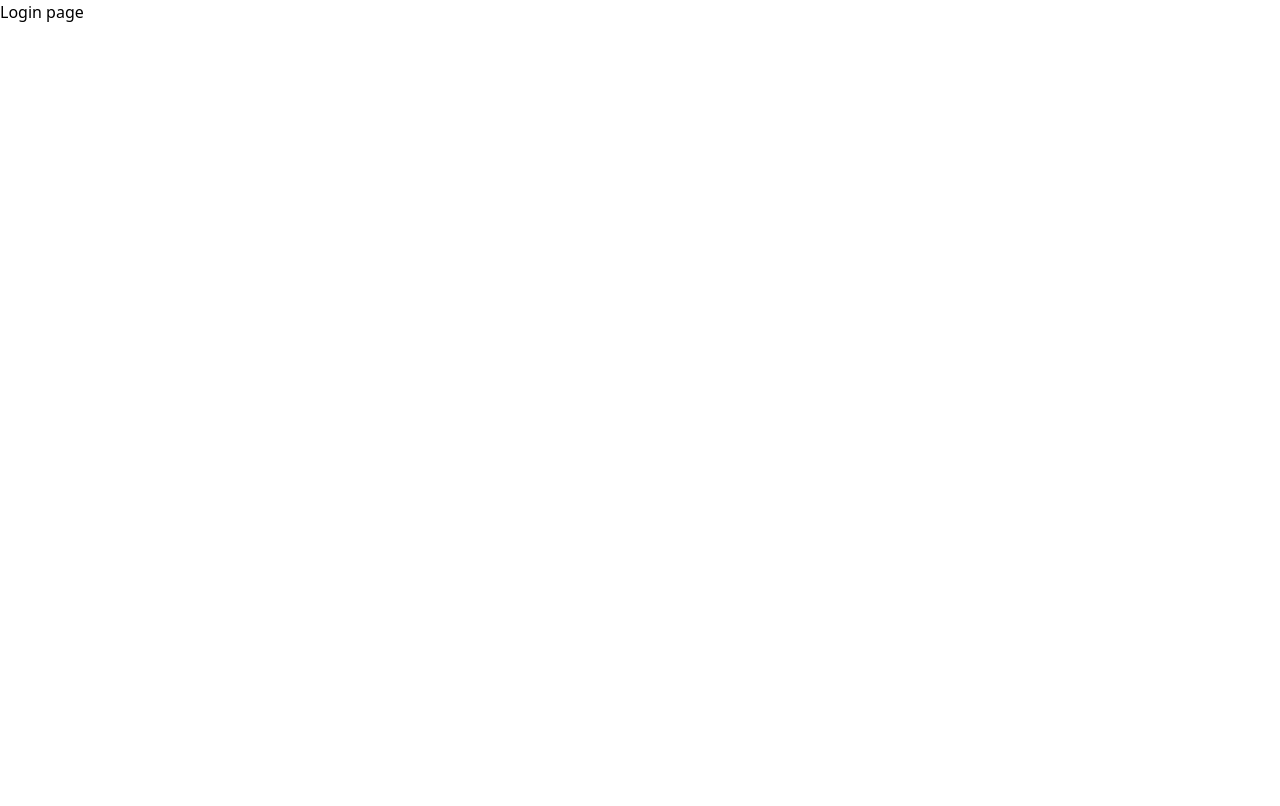
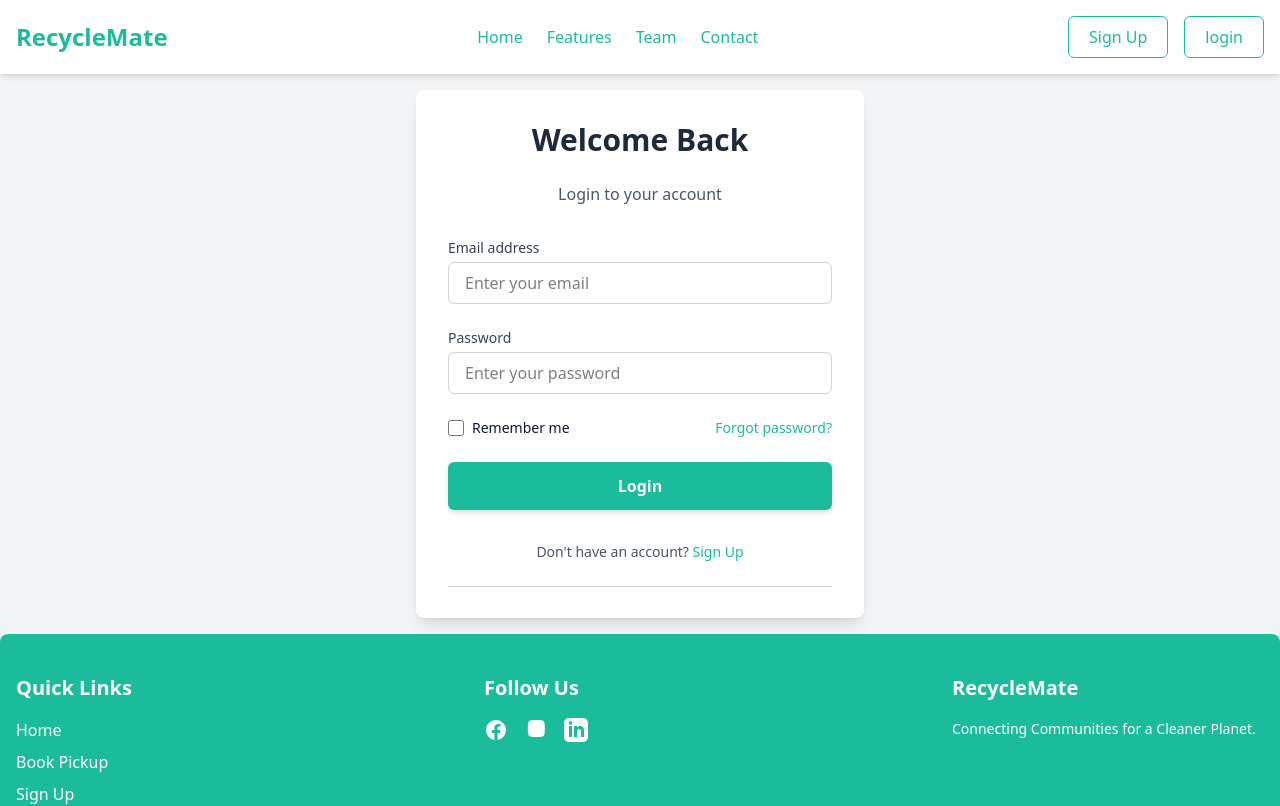
Before and after one commit to BugSlayersC5/Recycle-Mate, a React (Vite) app: page /login in a window 1280 px wide. Shown: the top 806 px of the page. Built offline with nearby package versions, Linux system fonts and the light colour scheme.

Commit message:
worked on the signup and sign in page

```diff
--- a/src/components/Navbar.jsx
+++ b/src/components/Navbar.jsx
@@ -32,7 +32,7 @@ export default function RecycleMateNavbar() {
         {/* Desktop Navigation Links (Centered) */}
         {/* Using flex-grow and justify-center to push links to the center */}
         <div className="hidden md:flex flex-grow justify-center items-center space-x-6">
-          <Link to="#" className="text-[#1ABC9C] font-medium hover:text-gray-700 transition-colors duration-300">Home</Link>
+          <Link to="/" className="text-[#1ABC9C] font-medium hover:text-gray-700 transition-colors duration-300">Home</Link>
           <Link to="#" className="text-[#1ABC9C] font-medium hover:text-gray-700 transition-colors duration-300">Features</Link>
           <Link to="#" className="text-[#1ABC9C] font-medium hover:text-gray-700 transition-colors duration-300">Team</Link>
           <Link to="#" className="text-[#1ABC9C] font-medium hover:text-gray-700 transition-colors duration-300">Contact</Link>
@@ -40,11 +40,11 @@ export default function RecycleMateNavbar() {
 
         {/* Desktop Action Buttons (Right-aligned) */}
         <div className="hidden md:flex items-center space-x-4"> {/* Adjusted space-x for buttons */}
-          <Link to="#" className="text-[#1ABC9C] font-medium py-2 px-5 rounded-md border border-[#1ABC9C] hover:bg-[#1ABC9C] hover:text-white transition-colors duration-300">
+          <Link to= {"/register"} className="text-[#1ABC9C] font-medium py-2 px-5 rounded-md border border-[#1ABC9C] hover:bg-[#1ABC9C] hover:text-white transition-colors duration-300">
             Sign Up
           </Link>
-          <Link to="#" className="text-[#1ABC9C] font-medium py-2 px-5 rounded-md border border-[#1ABC9C] hover:bg-[#1ABC9C] hover:text-white transition-colors duration-300">
-            Login
+          <Link to= {"/login"} className="text-[#1ABC9C] font-medium py-2 px-5 rounded-md border border-[#1ABC9C] hover:bg-[#1ABC9C] hover:text-white transition-colors duration-300">
+            login
           </Link>
         </div>
       </div>
--- a/src/pages/Login.jsx
+++ b/src/pages/Login.jsx
@@ -1,7 +1,81 @@
-export default function LoginPage(){
+import React from 'react';
+import { Link } from 'react-router';
+import RecycleMateNavbar from '../components/Navbar'; // Changed import name and path
+import RecycleMateFooter from '../components/Footer'; // Changed import name and path
+
+export default function Login() {
     return (
-        <section>
-            <h1> Login page</h1>
-        </section>
-    )
-};
+        <div className="min-h-screen flex flex-col font-inter bg-gray-100">
+            <RecycleMateNavbar /> {/* Changed component usage */}
+
+            <main className="flex-grow flex items-center justify-center p-4">
+                <div className="bg-white p-8 rounded-lg shadow-lg w-full max-w-md">
+                    <h2 className="text-3xl font-bold text-gray-800 text-center mb-6">Welcome Back</h2>
+                    <p className="text-center text-gray-600 mb-8">Login to your account</p>
+
+                    <form className="space-y-6">
+                        <div>
+                            <label htmlFor="email" className="block text-sm font-medium text-gray-700 mb-1">Email address</label>
+                            <input
+                                type="email"
+                                id="email"
+                                name="email"
+                                required
+                                className="w-full px-4 py-2 border border-gray-300 rounded-md focus:ring-2 focus:ring-[#1ABC9C] focus:border-transparent transition duration-200"
+                                placeholder="Enter your email"
+                            />
+                        </div>
+                        <div>
+                            <label htmlFor="password" className="block text-sm font-medium text-gray-700 mb-1">Password</label>
+                            <input
+                                type="password"
+                                id="password"
+                                name="password"
+                                required
+                                className="w-full px-4 py-2 border border-gray-300 rounded-md focus:ring-2 focus:ring-[#1ABC9C] focus:border-transparent transition duration-200"
+                                placeholder="Enter your password"
+                            />
+                        </div>
+                        <div className="flex items-center justify-between text-sm">
+                            <div className="flex items-center">
+                                <input
+                                    id="remember-me"
+                                    name="remember-me"
+                                    type="checkbox"
+                                    className="h-4 w-4 text-[#1ABC9C] focus:ring-[#1ABC9C] border-gray-300 rounded"
+                                />
+                                <label htmlFor="remember-me" className="ml-2 block text-gray-900">Remember me</label>
+                            </div>
+                            <Link to="/forgot-password" className="font-medium text-[#1ABC9C] hover:text-teal-600">
+                                Forgot password?
+                            </Link>
+                        </div>
+                        <button
+                            type="submit"
+                            className="w-full bg-[#1ABC9C] hover:bg-teal-600 text-white font-semibold py-3 rounded-md shadow-md transition duration-300"
+                        >
+                            Login
+                        </button>
+                    </form>
+
+                    <div className="mt-8 text-center">
+                        <p className="text-sm text-gray-600">
+                            Don't have an account?{' '}
+                            <Link to={"/signup"} className="font-medium text-[#1ABC9C] hover:text-teal-600">
+                                Sign Up
+                            </Link>
+                        </p>
+                        <div className="relative my-6">
+                            <div className="absolute inset-0 flex items-center">
+                                <div className="w-full border-t border-gray-300"></div>
+                            </div>
+                        </div>
+
+                    </div>
+                </div>
+            </main>
+
+            <RecycleMateFooter /> {/* Changed component usage */}
+        </div>
+    );
+}
--- a/src/pages/Register.jsx
+++ b/src/pages/Register.jsx
@@ -1,7 +1,88 @@
-export default function RegisterPage(){
-    return (
-        <section>
-            <h1> Register</h1>
-        </section>
-    )
-};
+import React from 'react';
+import { Link } from 'react-router';
+import Navbar from '../components/Navbar'; // Corrected import name and path
+import Footer from '../components/Footer'; // Corrected import name and path
+
+export default function SignUpPage() {
+  return (
+    <div className="min-h-screen flex flex-col font-inter bg-gray-100">
+      <Navbar /> {/* Using the Navbar component */}
+
+      <main className="flex-grow flex items-center justify-center p-4">
+        <div className="bg-white p-8 rounded-lg shadow-lg w-full max-w-md">
+          <h2 className="text-3xl font-bold text-gray-800 text-center mb-6">Create Your Account</h2>
+          <p className="text-center text-gray-600 mb-8">Sign up to get started</p>
+
+          <form className="space-y-6">
+            <div>
+              <label htmlFor="fullName" className="block text-sm font-medium text-gray-700 mb-1">Full Name</label>
+              <input
+                type="text"
+                id="fullName"
+                name="fullName"
+                required
+                className="w-full px-4 py-2 border border-gray-300 rounded-md focus:ring-2 focus:ring-[#1ABC9C] focus:border-transparent transition duration-200"
+                placeholder="Enter your full name"
+              />
+            </div>
+            <div>
+              <label htmlFor="email" className="block text-sm font-medium text-gray-700 mb-1">Email address</label>
+              <input
+                type="email"
+                id="email"
+                name="email"
+                required
+                className="w-full px-4 py-2 border border-gray-300 rounded-md focus:ring-2 focus:ring-[#1ABC9C] focus:border-transparent transition duration-200"
+                placeholder="Enter your email"
+              />
+            </div>
+            <div>
+              <label htmlFor="password" className="block text-sm font-medium text-gray-700 mb-1">Password</label>
+              <input
+                type="password"
+                id="password"
+                name="password"
+                required
+                className="w-full px-4 py-2 border border-gray-300 rounded-md focus:ring-2 focus:ring-[#1ABC9C] focus:border-transparent transition duration-200"
+                placeholder="Create a password"
+              />
+            </div>
+            <div>
+              <label htmlFor="confirmPassword" className="block text-sm font-medium text-gray-700 mb-1">Confirm Password</label>
+              <input
+                type="password"
+                id="confirmPassword"
+                name="confirmPassword"
+                required
+                className="w-full px-4 py-2 border border-gray-300 rounded-md focus:ring-2 focus:ring-[#1ABC9C] focus:border-transparent transition duration-200"
+                placeholder="Confirm your password"
+              />
+            </div>
+            <button
+              type="submit"
+              className="w-full bg-[#1ABC9C] hover:bg-teal-600 text-white font-semibold py-3 rounded-md shadow-md transition duration-300"
+            >
+              Create Account
+            </button>
+          </form>
+
+          <div className="mt-8 text-center">
+            <p className="text-sm text-gray-600">
+              Already have an account?{' '}
+              <Link to= {"/login"} className="font-medium text-[#1ABC9C] hover:text-teal-600">
+                Login
+              </Link>
+            </p>
+            <div className="relative my-6">
+              <div className="absolute inset-0 flex items-center">
+                <div className="w-full border-t border-gray-300"></div>
+              </div>
+            </div>
+          </div>
+        </div>
+      </main>
+
+      <Footer /> {/* Using the Footer component */}
+    </div>
+  );
+}
```
